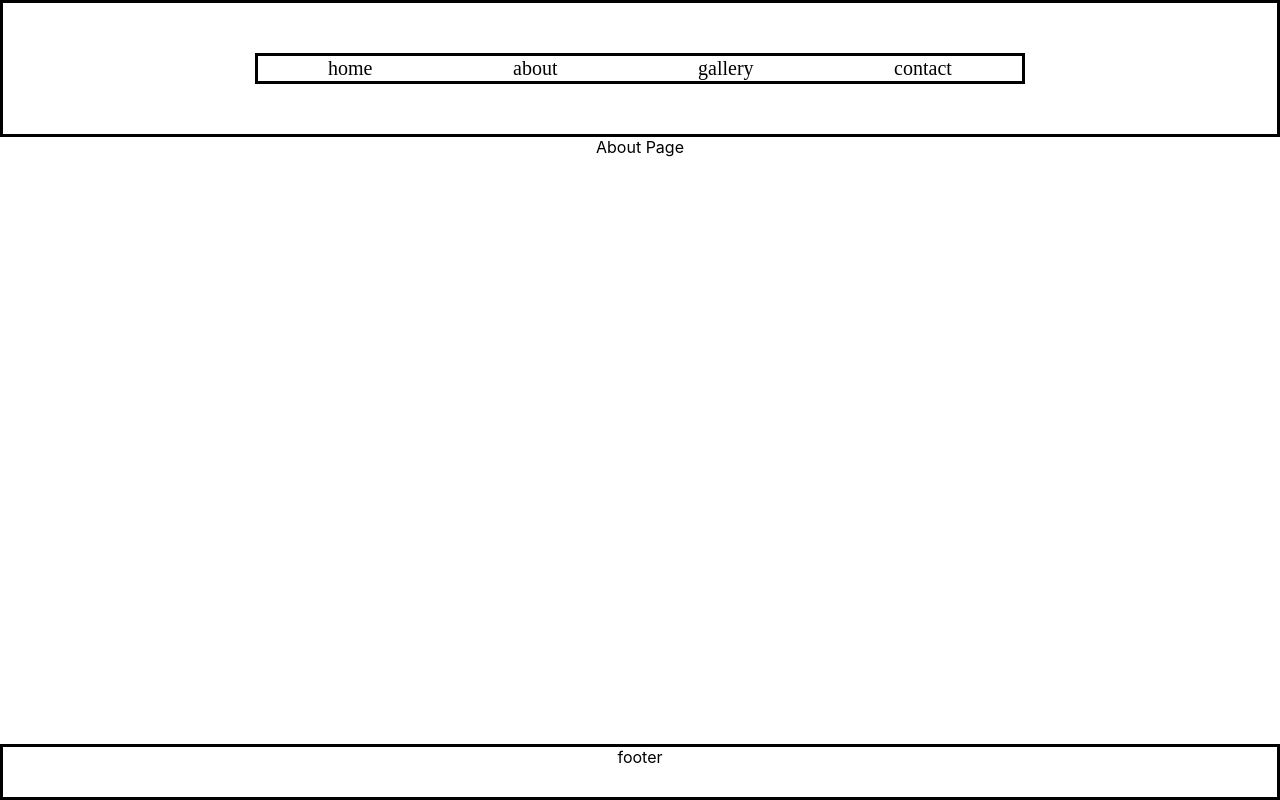
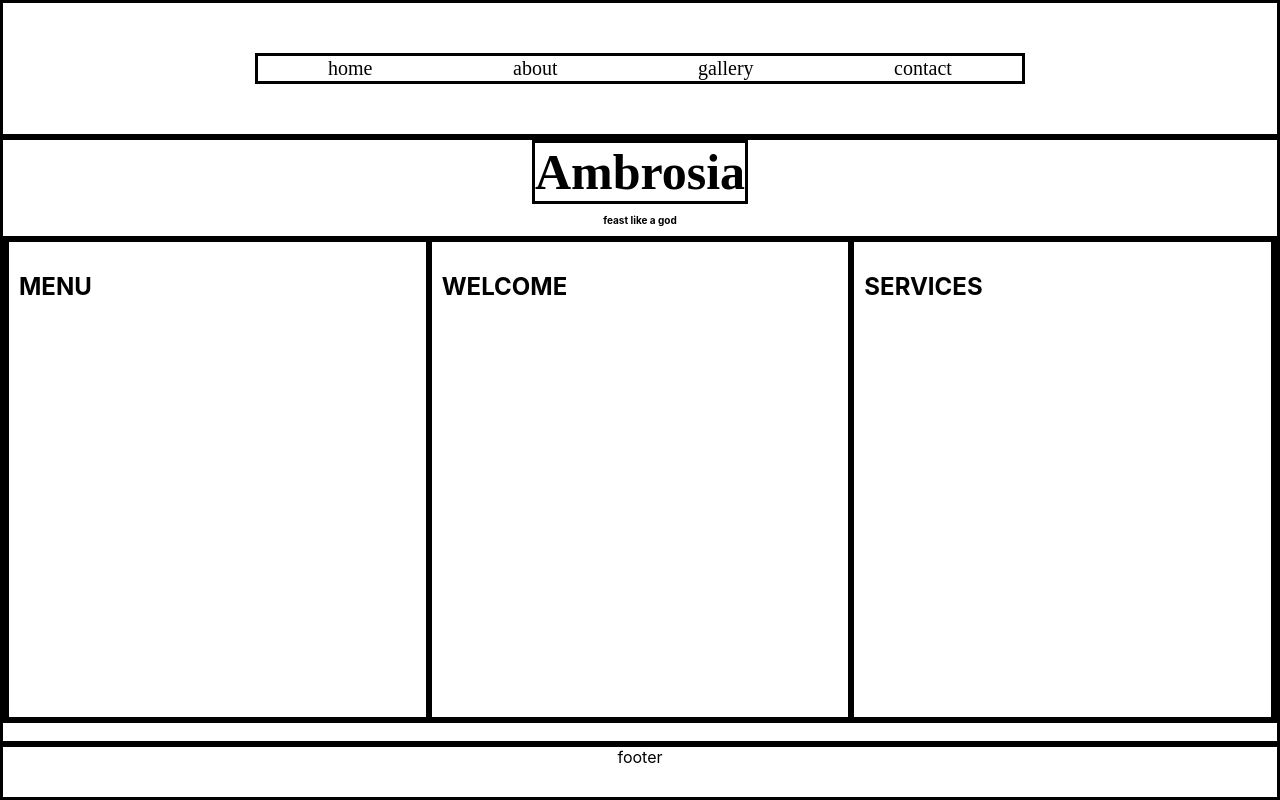
Before and after one commit to Kasamens/Present, a React (Create React App) app: page /about in a window 1280 px wide. Built offline with nearby package versions, Linux system fonts and the light colour scheme.

Commit message:
Added about page cards

```diff
--- a/src/App.js
+++ b/src/App.js
@@ -1,7 +1,9 @@
 import './App.css';
 import './components/Navbar/Navbar'
-import Home from './pages/Home'
-import About from './pages/About';
+import Home from './pages/Home/Home'
+import About from './pages/About/About';
+import Contact from './pages/Contact/Contact';
+import Gallery from './pages/Gallery/Gallery';
 import Navbar from './components/Navbar/Navbar';
 import {BrowserRouter as Router, Route, Routes} from 'react-router-dom'
 
@@ -16,6 +18,8 @@ function App() {
           <Routes>
               <Route exact path='/' element={<Home/>}/>
               <Route exact path='/about' element={<About/>}/>
+              <Route exact path='/gallery' element={<Gallery/>}/>
+              <Route exact path='/contact' element={<Contact/>}/>
           </Routes>
         </main>
         <footer>
--- /dev/null
+++ b/src/components/Banner/Banner.css
@@ -0,0 +1,18 @@
+#banner{
+    display: flex;
+    flex-direction: column;
+    align-items: center;
+
+}
+
+#banner h1{
+    border: solid black;
+    padding: 0;
+    font-size: 100px;
+    font-family: cursive;
+    margin: 0px;
+}
+
+#banner h3{
+    margin: 10px;
+}
--- /dev/null
+++ b/src/components/Banner/Banner.js
@@ -0,0 +1,12 @@
+import './Banner.css'
+
+const Banner = () =>{
+    return(
+        <div id="banner">
+            <h1>Ambrosia</h1>
+            <h3>feast like a god</h3>
+         </div>
+    )
+}
+
+export default Banner
--- a/src/components/Jumbotron/Jumbotron.js
+++ b/src/components/Jumbotron/Jumbotron.js
@@ -1,12 +1,10 @@
-import {React,Image} from 'react';
+import {React} from 'react';
 import './Jumbotron.css';
+import Banner from '../Banner/Banner';
 
 const Jumbotron = () => (
   <div className="Jumbotron">
-    <span id="banner">
-      <h1>Ambrosia</h1>
-      <h3>feast like a god</h3>
-    </span>
+    <Banner/>
     <span id='image-group'>
       <img src={require('../../images/pancake.jpg')}/>
       <img src={require('../../images/pancake.jpg')}/>
@@ -17,8 +15,4 @@ const Jumbotron = () => (
   </div>
 );
 
-Jumbotron.propTypes = {};
-
-Jumbotron.defaultProps = {};
-
 export default Jumbotron;
--- a/src/pages/About.js
+++ /dev/null
@@ -1,9 +0,0 @@
-function About(){
-    return(
-        <div>
-            About Page
-        </div>
-    )
-}
-
-export default About
--- /dev/null
+++ b/src/pages/About/About.css
@@ -0,0 +1,29 @@
+.container{
+    display: flex;
+    flex-direction: column;
+    border: solid black;
+    flex-basis: 100%;
+}
+
+#banner h1{
+    font-size: 50px;
+}
+
+#banner h3{
+    font-size: 10px;
+}
+
+#card-group{
+    display: flex;
+    flex-basis: 80%;
+    border: solid black;
+    justify-content: space-around;
+}
+
+.card{
+    display: flex;
+    flex-direction: column;
+    border: solid black;
+    flex-basis: 33%;
+    padding: 10px;
+}
--- /dev/null
+++ b/src/pages/About/About.js
@@ -0,0 +1,27 @@
+import './About.css'
+import Banner from "../../components/Banner/Banner"
+
+function About(){
+    return(
+        <div class='container'>
+            <div id='banner'>
+                <Banner/>
+            </div>
+            <div id='card-group'>
+                <div class='card' id='menu-card'>
+                    <h2>MENU</h2>
+
+                </div>
+                <div class='card' id='welcome-card'>
+                    <h2>WELCOME</h2>
+                </div>
+                <div class='card' id='services-card'>
+                    <h2>SERVICES</h2>
+                </div>
+            </div>
+
+        </div>
+    )
+}
+
+export default About
--- a/src/pages/Home.js
+++ b/src/pages/Home/Home.js
@@ -1,4 +1,4 @@
-import Jumbotron from "../components/Jumbotron/Jumbotron";
+import Jumbotron from "../../components/Jumbotron/Jumbotron"
 
 function Home(){
     return(
```
Also changed, not shown: src/pages/Contact/Contact.js (renamed from src/pages/Contact.js), src/pages/Gallery/Gallery.js (renamed from src/pages/Gallery.js).
